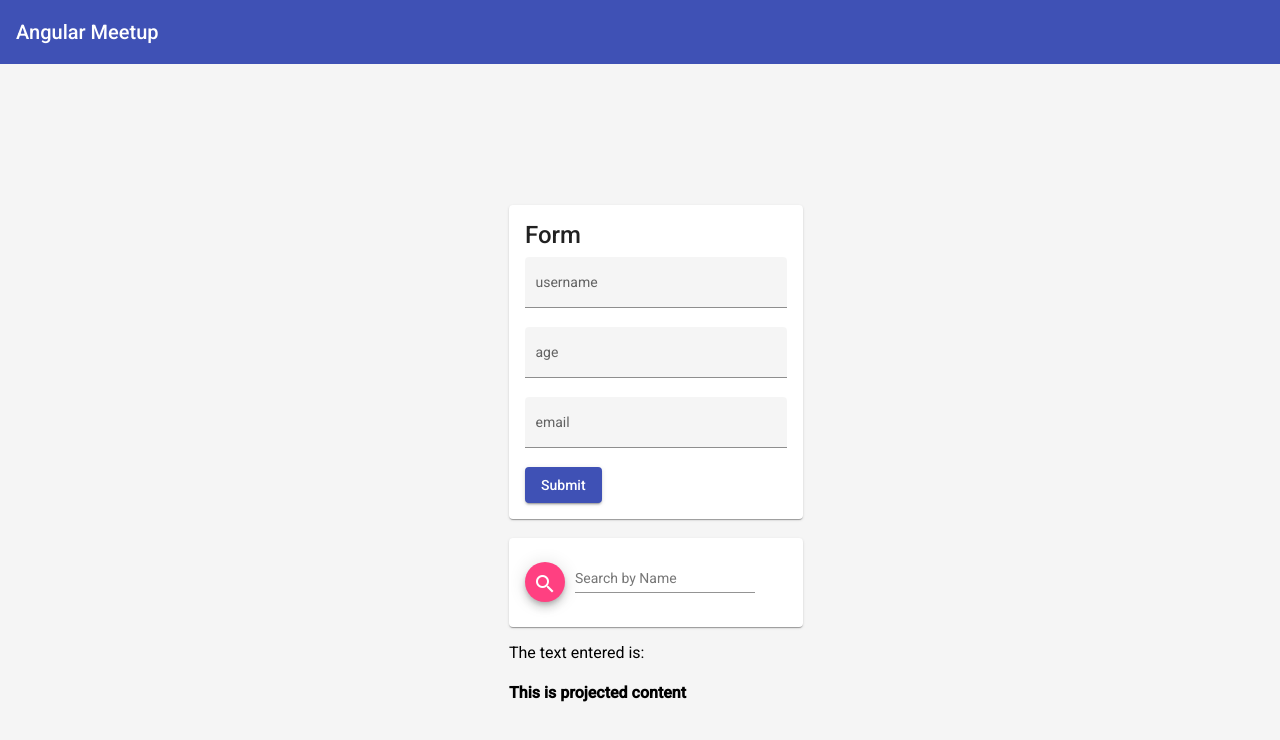
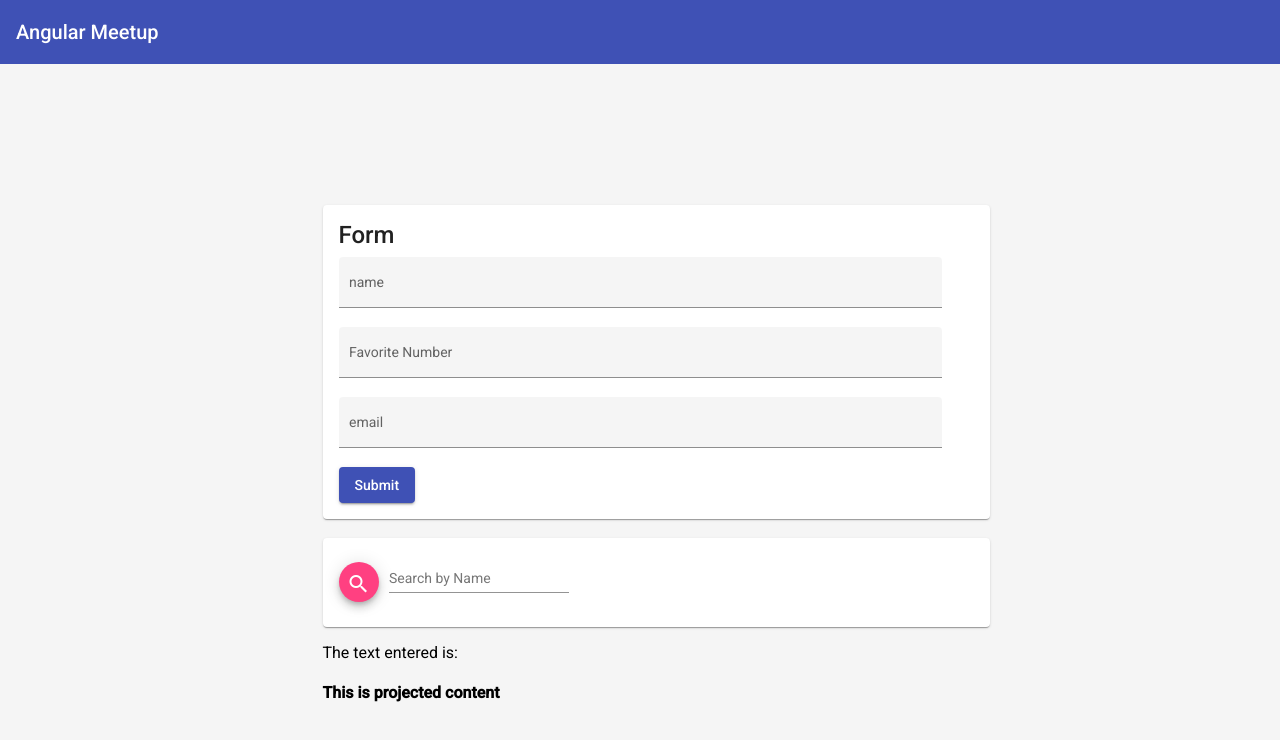
Before and after one commit to JuansonGrajales/angular-meetup, an Angular app in the folder components/lifecycle/: page / in a window 1280 px wide. Shown: the top 740 px of the page. Built offline with nearby package versions, Linux system fonts and the light colour scheme.

Commit message:
adding form group to the user form

```diff
--- a/components/lifecycle/src/app/app.module.ts
+++ b/components/lifecycle/src/app/app.module.ts
@@ -10,6 +10,7 @@ import { MatButtonModule } from '@angular/material/button';
 import { MatCardModule } from '@angular/material/card';
 import { MatInputModule } from '@angular/material/input';
 import { MatIconModule } from '@angular/material/icon';
+import { ReactiveFormsModule } from '@angular/forms';
 
 @NgModule({
   declarations: [
@@ -24,7 +25,8 @@ import { MatIconModule } from '@angular/material/icon';
     MatCardModule,
     MatToolbarModule,
     MatInputModule,
-    MatIconModule
+    MatIconModule,
+    ReactiveFormsModule
   ],
   providers: [],
   bootstrap: [AppComponent]
--- a/components/lifecycle/src/app/child-component/child-component.component.html
+++ b/components/lifecycle/src/app/child-component/child-component.component.html
@@ -1,24 +1,27 @@
+<!-- User Data Form -->
 <mat-card class="full-width">
     <mat-card-title>Form</mat-card-title>
     <mat-card-content>
         <div class="form-container">
+            <form [formGroup]="userDataFormGroup">
                 <mat-form-field class="full-width" appearance="fill">
-                <mat-label>username</mat-label>
-                <input matInput placeholder="username">
+                    <mat-label>name</mat-label>
+                    <input matInput placeholder="name" formControlName="name">
                 </mat-form-field>
                 <mat-form-field class="full-width" appearance="fill">
-                <mat-label>age</mat-label>
-                <input placeholder="age" matInput>
+                    <mat-label>Favorite Number</mat-label>
+                    <input placeholder="Fav Num" matInput formControlName="favNum">
                 </mat-form-field>
                 <mat-form-field class="full-width" appearance="fill">
                     <mat-label>email</mat-label>
-                <input placeholder="email" matInput>
+                    <input placeholder="email" matInput formControlName="email">
                 </mat-form-field>
-            <button mat-raised-button color="primary">Submit</button>
+            </form>
+            <button mat-raised-button color="primary" (click)="onSubmit()">Submit</button>
         </div>
     </mat-card-content>
 </mat-card>
-<br>
+<br><!-- Search box -->
 <mat-card class="full-width">
     <mat-card-content>
         <div class="search-container">
--- a/components/lifecycle/src/app/child-component/child-component.component.ts
+++ b/components/lifecycle/src/app/child-component/child-component.component.ts
@@ -1,4 +1,5 @@
 import { Component, OnInit, Input, OnChanges, SimpleChanges, DoCheck, AfterContentInit, AfterContentChecked, AfterViewInit, AfterViewChecked, OnDestroy } from '@angular/core';
+import { FormGroup, FormControl } from '@angular/forms';
 import { UserProfile } from '../models/user-profile.model';
 
 @Component({
@@ -11,6 +12,7 @@ AfterContentInit, AfterContentChecked, AfterViewInit, AfterViewChecked, OnDestro
 
   @Input() value: string = 'message';
   count: number = 0;
+  userDataFormGroup!: FormGroup;
 
   constructor() {
     console.log("Constructor called!");
@@ -20,37 +22,47 @@ AfterContentInit, AfterContentChecked, AfterViewInit, AfterViewChecked, OnDestro
 
    ngOnChanges(changes: SimpleChanges): void {
     // this.count +1;
-    console.log(this.count + ' ngOnChanges called!');
+    // console.log(this.count + ' ngOnChanges called!');
     console.log(changes);
    }
 
   ngOnInit(): void {
-    console.log('ngOnInit called!');
+    // console.log('ngOnInit called!');
     // console.log(this.value);
+    this.userDataFormGroup = new FormGroup ({
+      name: new FormControl(''),
+      favNum: new FormControl(''),
+      email: new FormControl(''),
+    });
   }
 
   ngDoCheck(): void {
-    console.log('ngDoCheck called!');
+    // console.log('ngDoCheck called!');
   }
 
   ngAfterContentInit(): void {
-    console.log('ngAfterContentInit called!');
+    // console.log('ngAfterContentInit called!');
   }
 
   ngAfterContentChecked(): void {
-    console.log('ngAfterContentChecked called!');
+    // console.log('ngAfterContentChecked called!');
   }
 
   ngAfterViewInit(): void {
-    console.log('ngAfterViewInit called!');
+    // console.log('ngAfterViewInit called!');
   }
 
   ngAfterViewChecked(): void {
-    console.log('ngAfterViewChecked called!');
+    // console.log('ngAfterViewChecked called!');
   }
 
   ngOnDestroy(): void {
-      console.log('ngOnDestroyed called!');
+      // console.log('ngOnDestroyed called!');
+  }
+
+  onSubmit() {
+    console.log("on submit");
+    console.log(this.userDataFormGroup.get('age')?.value);
   }
 
 }
```
Lines whose indentation alone changed are shown as unchanged.
